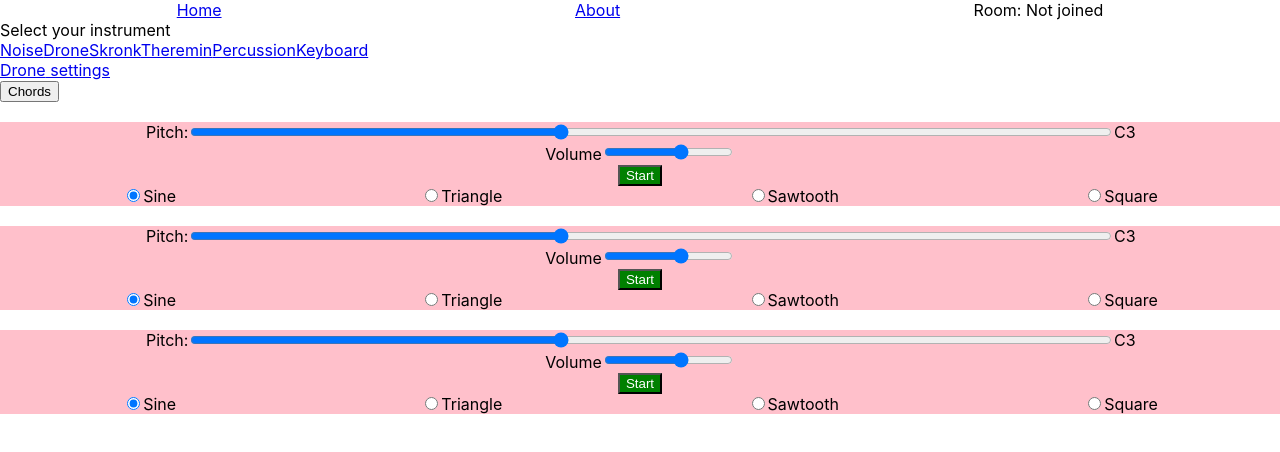
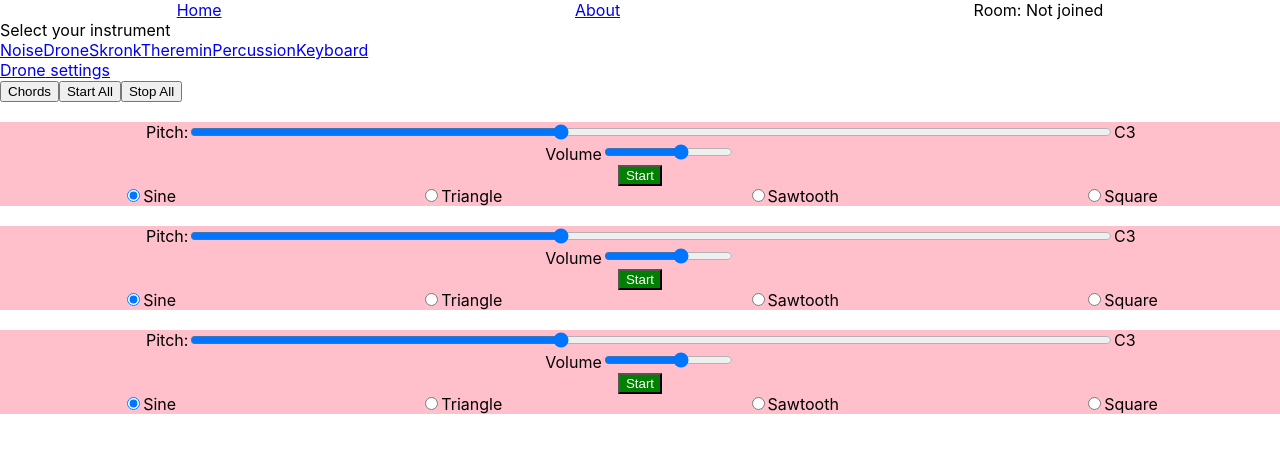
Before and after one commit to HatAndBread/One-Hand-Band, a React (Create React App) app: page /instrument/drone in a window 1280 px wide. Shown: the top 452 px of the page. Built offline with nearby package versions, Linux system fonts and the light colour scheme.

Commit message:
added drone start all - stop all

```diff
--- a/src/App.js
+++ b/src/App.js
@@ -44,6 +44,13 @@ function App() {
     two: { wave: 'sine', volume: '-4', pitch: 'C3', playing: false },
     three: { wave: 'sine', volume: '-4', pitch: 'C3', playing: false }
   });
+
+  const getGlobalSettings = () => {
+    return JSON.parse(JSON.stringify(globalInstrumentSettings));
+  };
+  const getGlobalEffects = () => {
+    return JSON.parse(JSON.stringify(globalEffectsSettings));
+  };
 
   useEffect(() => {
     console.log('Username has been set to ' + userName);
@@ -110,7 +117,9 @@ function App() {
         globalEffectsSettings,
         setGlobalEffectsSettings,
         droneData,
-        setDroneData
+        setDroneData,
+        getGlobalEffects,
+        getGlobalSettings
       }}
     >
       <Router>
--- a/src/Components/Instruments/Drone.js
+++ b/src/Components/Instruments/Drone.js
@@ -27,9 +27,30 @@ export default function Drone({ setFinalData }) {
     }
   };
 
+  const all = (e) => {
+    const copy = JSON.parse(JSON.stringify(droneData));
+    console.log(copy);
+    if (e.target.value === 'start') {
+      copy.one.playing = true;
+      copy.two.playing = true;
+      copy.three.playing = true;
+    } else {
+      copy.one.playing = false;
+      copy.two.playing = false;
+      copy.three.playing = false;
+    }
+    setDroneData(copy);
+  };
+
   return (
     <div>
       <button onClick={chordsClick}>{chordButtText}</button>
+      <button onClick={all} value="start">
+        Start All
+      </button>
+      <button onClick={all} value="stop">
+        Stop All
+      </button>
       {showChords && (
         <Chords
           droneData={droneData}
--- a/src/Components/Instruments/Drone/StartButton.js
+++ b/src/Components/Instruments/Drone/StartButton.js
@@ -1,27 +1,27 @@
-import { useState } from 'react';
+import { useState, useEffect } from 'react';
 
 const onStyle = { backgroundColor: 'red', color: 'white' };
 const offStyle = { backgroundColor: 'green', color: 'white' };
 
 export default function StartButton({ number, droneData, setDroneData }) {
   const [text, setText] = useState(droneData[number].playing ? 'Stop' : 'Start');
-  //console.log('from butt', droneData, number);
   const [buttStyle, setButtStyle] = useState(droneData[number].playing ? onStyle : offStyle);
   const handleClick = () => {
     const copy = JSON.parse(JSON.stringify(droneData));
     const setStopped = () => {
       setText('Start');
-      setButtStyle(offStyle);
       copy[number].playing = false;
     };
     const setPlaying = () => {
       setText('Stop');
-      setButtStyle(onStyle);
       copy[number].playing = true;
     };
     text === 'Start' ? setPlaying() : setStopped();
     setDroneData(copy);
   };
+  useEffect(() => {
+    droneData[number].playing ? setButtStyle(onStyle) : setButtStyle(offStyle);
+  }, [droneData, number]);
   return (
     <div>
       <button onClick={handleClick} style={buttStyle}>
```
Also changed, not shown: 1 other file (tests, documents, lock files or other folders).
